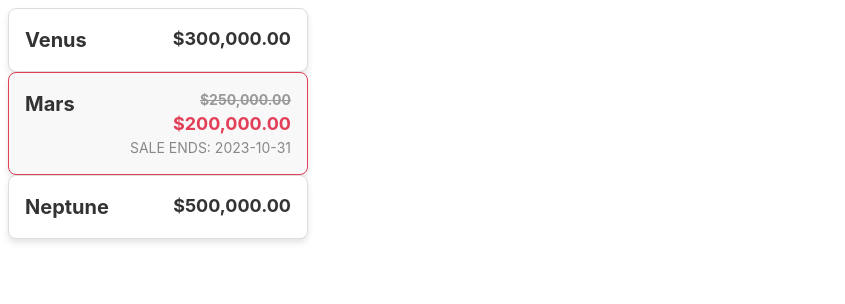
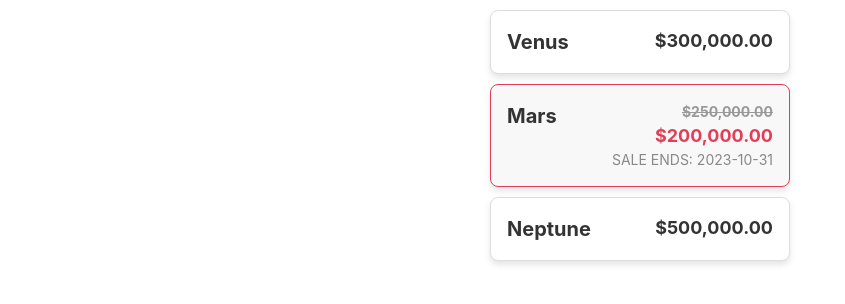
Before and after one commit to stevenliu986/react-in-depth, a React (Vite) app in the folder chapter05/04_product-card/: page / in a window 1280 px wide. Shown: the top 304 px of the page, without its empty margins (0-845 px from the left). Built offline with nearby package versions, Linux system fonts and the light colour scheme.

Commit message:
centered card

```diff
--- a/chapter05/04_product-card/src/ProductCard.css
+++ b/chapter05/04_product-card/src/ProductCard.css
@@ -10,6 +10,7 @@
     display: flex;
     gap: 20px;
     justify-content: space-between;
+    margin: 10px auto;
 }
 
 .product-card.on-sale {
```
